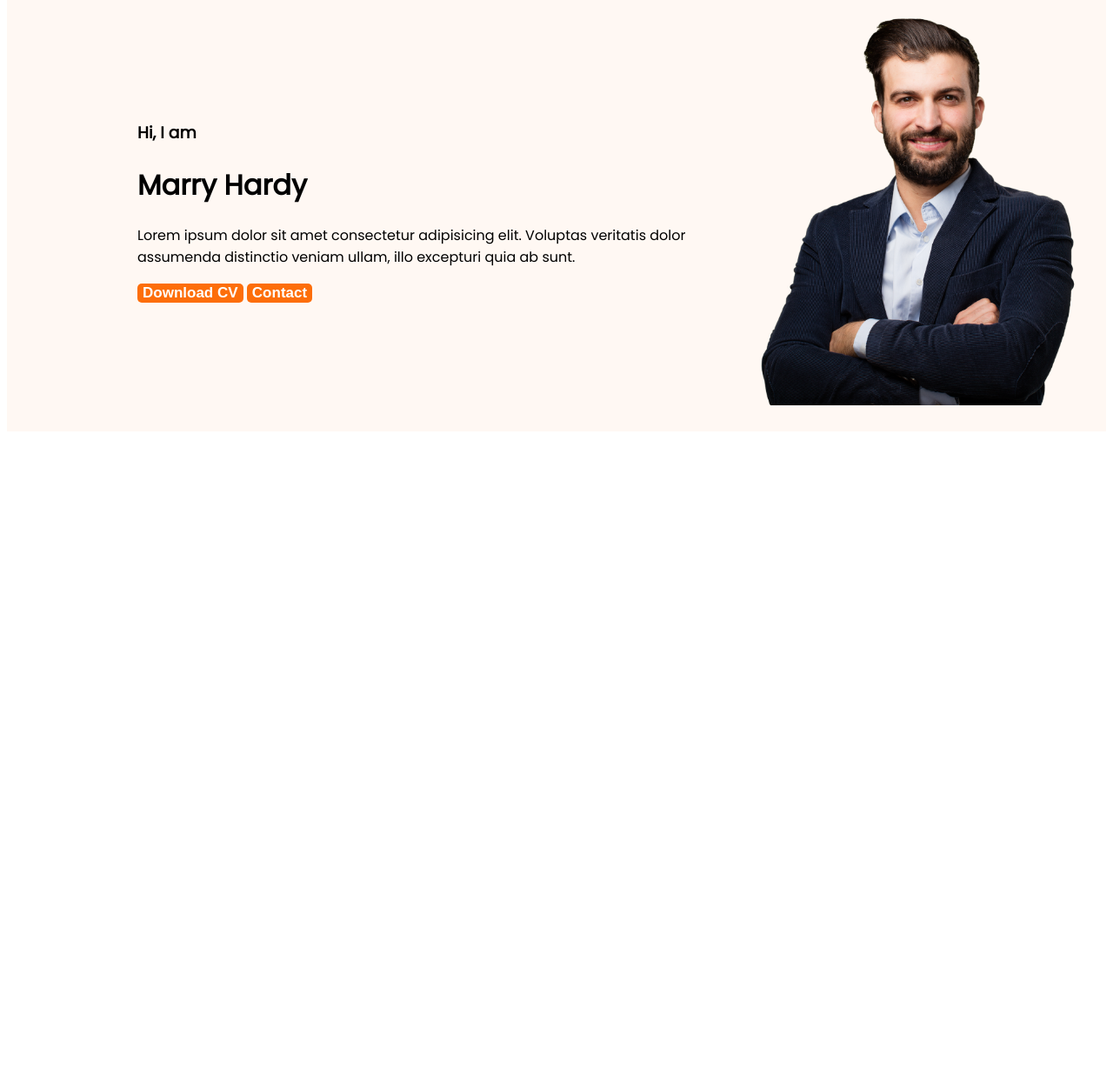
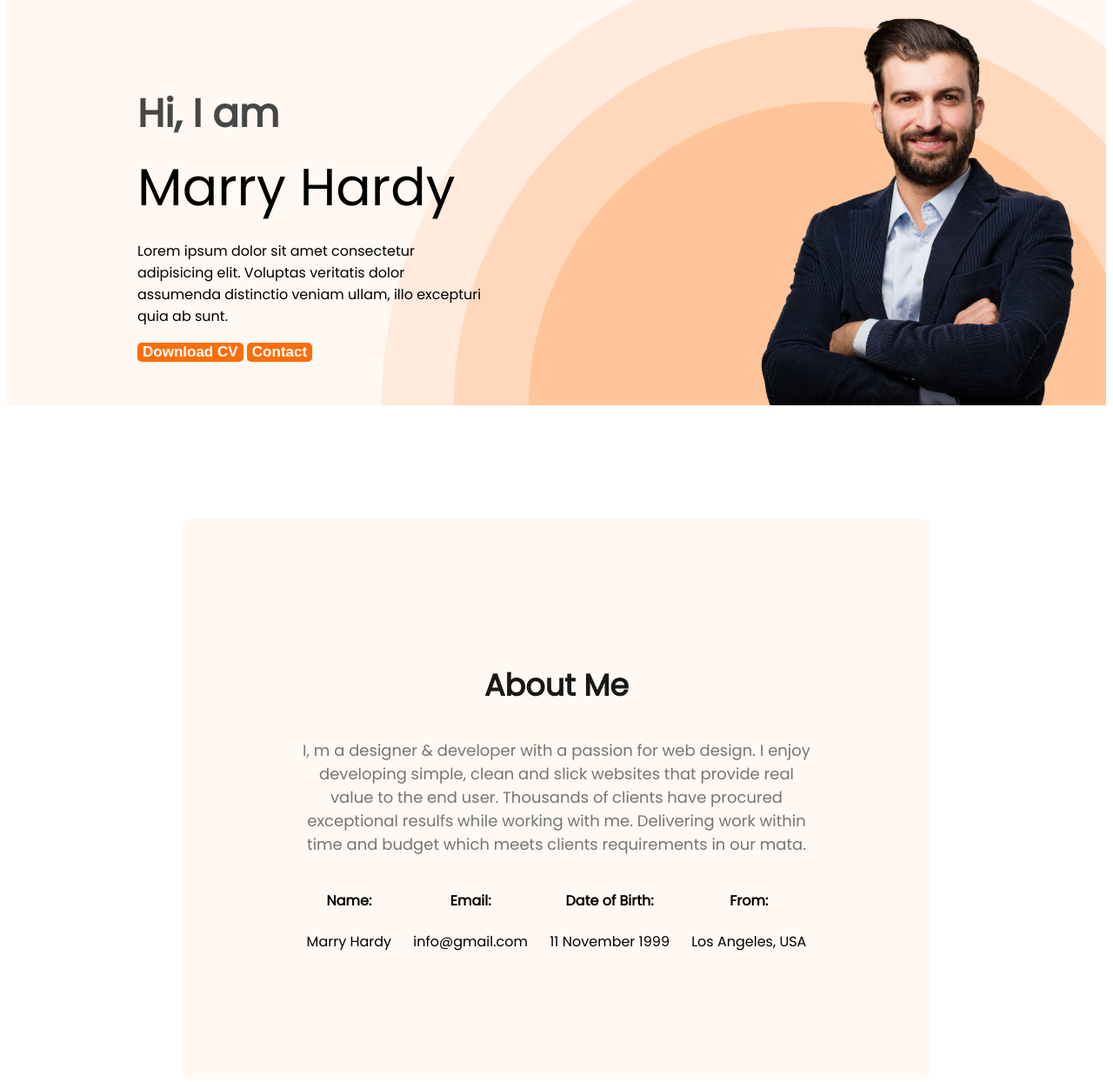
Before and after one commit to Reduan090/portfolio, a plain HTML site: page index.html in a window 1280 px wide. Shown: the part 186-1430 px from the top of the page at 87% size. Before the commit the page ends 800 px from the top, so only its background shows below. Drawn offline with nearby package versions, Linux system fonts and the light colour scheme.

Commit message:
About content added

```diff
--- a/index.html
+++ b/index.html
@@ -24,7 +24,7 @@
             <div class="banner-content">
                 <h3 class="banner-greeting">Hi, I am</h3>
                 <h1 class="banner-title">Marry Hardy</h1>
-                <p>Lorem ipsum dolor sit amet consectetur adipisicing elit. Voluptas veritatis dolor assumenda distinctio veniam ullam, illo excepturi quia ab sunt.</p>
+                <p class="banner-description">Lorem ipsum dolor sit amet consectetur adipisicing elit. Voluptas veritatis dolor assumenda distinctio veniam ullam, illo excepturi quia ab sunt.</p>
                 <button class="btn-primary">Download CV</button>
                 <button class="btn-primary">Contact</button>
             </div>
@@ -33,7 +33,29 @@
     </header>
 
     <main>
-
+         <section class="about">
+            <h3 class="section-title">About Me</h3>
+            <p class="section-description">I, m a designer & developer with a passion for web design. I enjoy developing simple, clean and slick websites that provide real value to the end user. Thousands of clients have procured exceptional resulfs while working with me. Delivering work within time and budget which meets clients requirements in our mata.</p>
+            <div class="about-info-container">
+                  <!--.about-info*4>h4.info-title+p.info-description-->
+                  <div class="about-info">
+                    <h4 class="info-title">Name:</h4>
+                    <p class="info-description">Marry Hardy</p>
+                  </div>
+                  <div class="about-info">
+                    <h4 class="info-title">Email:</h4>
+                    <p class="info-description">info@gmail.com</p>
+                  </div>
+                  <div class="about-info">
+                    <h4 class="info-title">Date of Birth:</h4>
+                    <p class="info-description">11 November 1999</p>
+                  </div>
+                  <div class="about-info">
+                    <h4 class="info-title">From:</h4>
+                    <p class="info-description">Los Angeles, USA</p>
+                  </div>
+            </div>
+         </section>
     </main>
 
     <footer>
--- a/styles/style.css
+++ b/styles/style.css
@@ -1,16 +1,18 @@
-nav{
+nav {
     display: flex;
     justify-content: space-between;
     align-items: center;
     margin: 0 200px;
 }
-body{
+
+body {
     font-family: 'Open Sans', sans-serif;
     font-family: 'Poppins', sans-serif;
 }
-.btn-primary{
 
-    background-color:#fd6e0a ;
+.btn-primary {
+
+    background-color: #fd6e0a;
     border-radius: 5px;
     border: 0;
     color: white;
@@ -18,7 +20,8 @@ body{
     font-size: 17px;
     padding: 1;
 }
-.nav-title{
+
+.nav-title {
     color: black;
     font-family: open sans;
     font-size: 45px;
@@ -26,26 +29,94 @@ body{
     font-weight: 800;
     line-height: normal;
 }
-nav >ul{
-     display: flex;
-     align-items: center;
+
+nav>ul {
+    display: flex;
+    align-items: center;
 }
-nav li{
+
+nav li {
     list-style: none;
     margin-right: 50px;
 }
-nav a{
+
+nav a {
     text-decoration: none;
     color: #474747;
 }
-.header{
+
+.header {
     background-color: #FFF8F3;
+    background-image: url('../images/header_bg.png');
+    background-repeat: no-repeat;
+    background-position: bottom right;
 }
-.banner{
-    padding: 30px 30px 30px 150px;
+
+.banner {
+    padding: 30px 30px 0px 150px;
     display: flex;
     align-items: center;
+    justify-content: space-between;
 }
-.banner .profile-pic{
+
+.banner .profile-pic {
     width: 400px;
 }
+
+.banner-greeting {
+    font-size: 45px;
+    color: #474747;
+    margin-bottom: 0px;
+}
+
+.banner-title {
+    font-size: 60px;
+    font-style: normal;
+    font-weight: 500;
+    margin-top: 5px;
+    margin-bottom: 5px;
+}
+
+.banner-description {}
+
+.banner-content {
+    max-width: 400px;
+    align-items: center;
+}
+
+main{
+    max-width: 1140px;
+    margin: 0 auto;
+}
+
+.about {
+    padding: 130px;
+    border-radius: 10px;
+    background: #FFF8F3;
+    margin: 130px 140px 130px;
+}
+
+.section-title {
+    text-align: center;
+    color: #181818;
+    text-align: center;
+    font-size: 35px;
+    font-style: normal;
+    font-weight: 700;
+}
+
+.section-description {
+    color:#757575;
+    text-align: center;
+    font-size: 18px;
+    font-style: normal;
+}
+
+.about-info-container{
+    display: flex;
+    justify-content: space-around;
+
+}
+.about-info{
+    text-align: center;
+}
```
